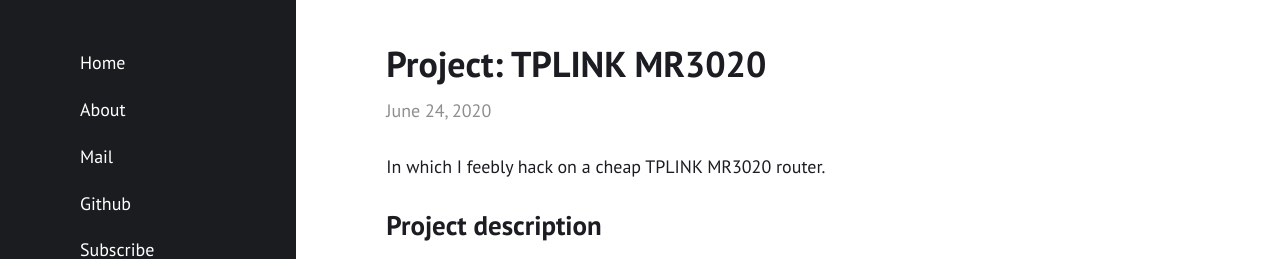
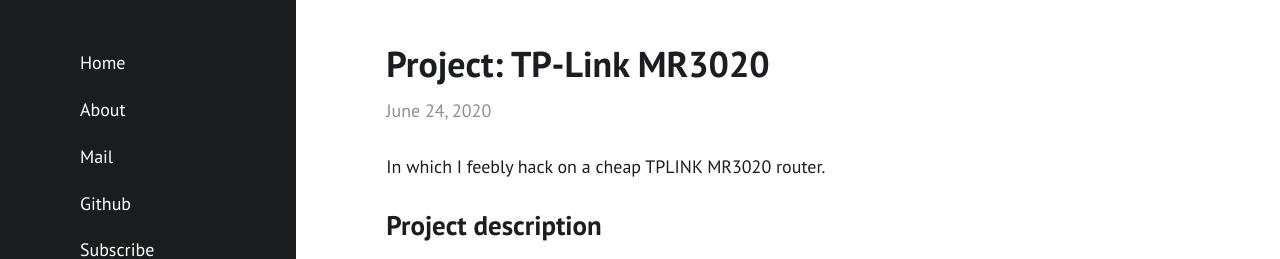
Before and after one commit to unmeg/unmeg.github.io, a Jekyll site: the page built from _posts/2020-06-24-project-tplink-mr3020.md, in a window 1280 px wide and 900 px high. Shown: the top 259 px of the window. Built offline with Jekyll 4.4.1, drawn with Linux system fonts in a browser that asks for light colours.

Commit message:
Update 2020-06-24-project-tplink-mr3020.md

```diff
--- a/_posts/2020-06-24-project-tplink-mr3020.md
+++ b/_posts/2020-06-24-project-tplink-mr3020.md
@@ -1,5 +1,5 @@
 ---
-title:  "Project: TPLINK MR3020"
+title:  "Project: TP-Link MR3020"
 layout: post
 ---
 
```
